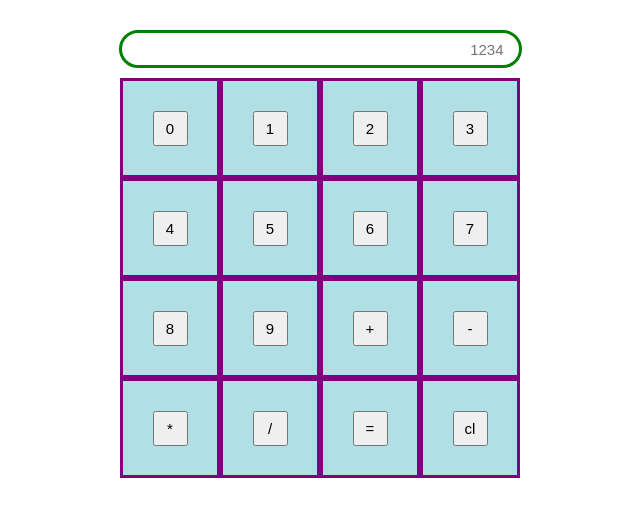
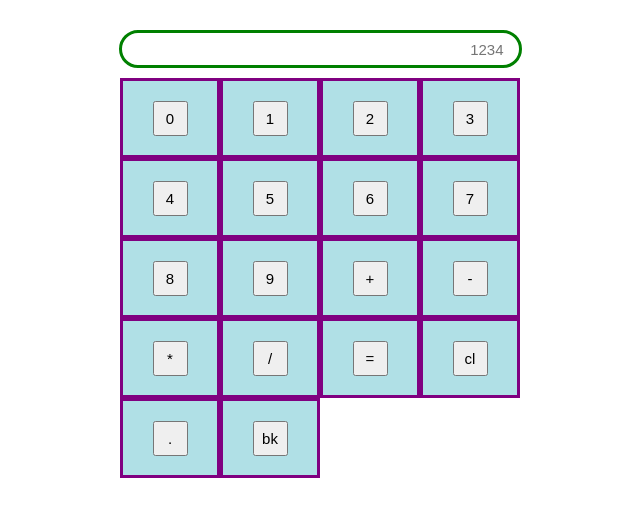
Before and after one commit to cvillere/Calc_proj, a plain HTML site: page index.html in a window 1280 px wide. Shown: the whole page, without its empty margins (320-960 px from the left). Drawn offline with Linux system fonts and the light colour scheme.

Commit message:
Add decimal and backspace buttons

```diff
--- a/calc.css
+++ b/calc.css
@@ -5,7 +5,7 @@
     height: 400px;
     width: 400px;
     grid-template-columns: repeat(4, 1fr);
-    grid-template-rows: repeat(4, 1fr);
+    grid-template-rows: repeat(5, 1fr);
     /*background-color: blue;*/
 
 
@@ -26,7 +26,6 @@
     height: 1fr;
     width: 1fr;
     text-align: center;
-    align-items: ;
 
 
 
--- a/calc.js
+++ b/calc.js
@@ -27,20 +27,16 @@ function operate (operator, a, b) {
 }
 
 function roundingNumber(val, decimals){
-    //Parse the value as a float value
     if (val % 1 != 0) {
         val = parseFloat(val);
         return parseFloat(val.toFixed(decimals))
     } else {
         return parseInt(val);
-
     }
-    //Format the value w/ the specified number
-    //of decimal places and return it.
 }
 
 const buttonStrings = ["0", "1", "2", "3", "4", "5", "6", "7", "8", "9",
-                        "+", "-", "*", "/", "=", "cl"];
+                        "+", "-", "*", "/", "=", "cl", ".", "bk"];
 const operatorStrings = ["+", "-", "*", "/"];
 
 const containerDiv = document.body.querySelector(".container");
@@ -50,7 +46,7 @@ let runningTotal = "";
 let currentOperator = "";
 
 function makeChildDivs (){
-    for (i = 0; i < 16; i++) {
+    for (i = 0; i < 18; i++) {
         let childDiv = document.createElement("div");
         let childBut = document.createElement("button");
         childDiv.classList.add("buttDiv");
@@ -70,7 +66,7 @@ const clearButtonArray = buttonsList.slice(15, 16)
 console.log(clearButtonArray);
 
 function applyButtonStrings (buttons) {
-    for (i = 0; i < 16; i++) {
+    for (i = 0; i < 18; i++) {
         buttons[i].textContent = `${buttonStrings[i]}`
     }
 }
@@ -121,15 +117,12 @@ function addOperatorClass (calcButtons) {
  //clearCalc added to see if addToTotal will work for future runs
  equalsButtonArray.forEach(e =>
     e.addEventListener("click", e => {
-    //console.log(operate(currentOperator, runningTotal, calcDisplay.value));
     if (currentOperator === "" || runningTotal === "" || displayValue === "") {
         calcDisplay.value = "hit clear button & start over";
     } else if (currentOperator === "/" && (runningTotal === "0" || calcDisplay.value === "0")) {
         calcDisplay.value = "No 0 Division!!!";
-    }
-    else {
+    } else {
         calcDisplay.value = roundingNumber(operate(currentOperator, runningTotal, calcDisplay.value), 2);
-        //console.log(calcDisplay.value);
         clearValues();
     }
 }));
```
